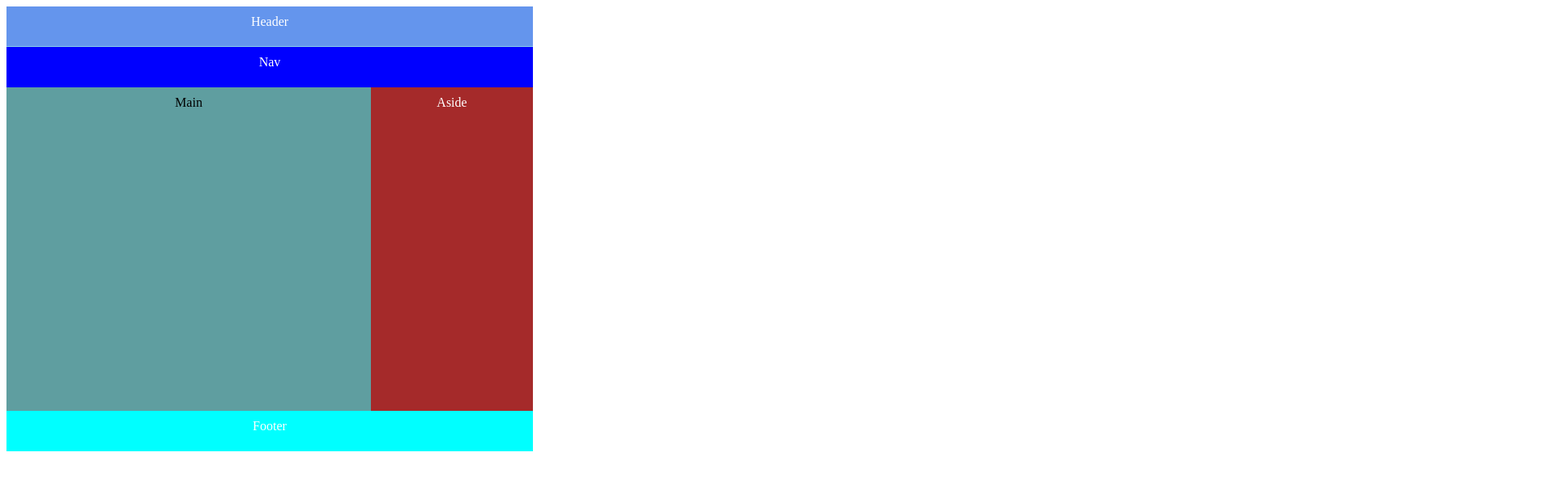
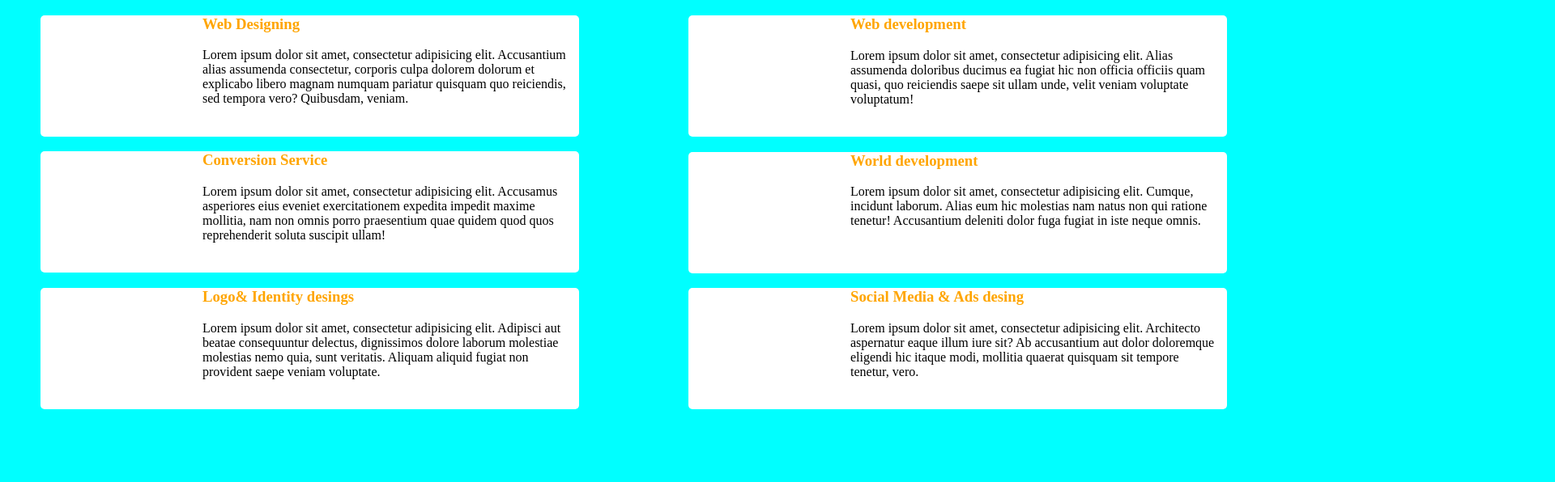
Before and after one commit to Vspooo/Homework, a plain HTML site: page index.html in a window 1280 px wide. Shown: the top 596 px of the page at 81% size, 1920 px wide, since content can reach past the window. Drawn offline with Linux system fonts and the light colour scheme.

Commit message:
bonus homework img.png

```diff
--- a/index.html
+++ b/index.html
@@ -1,23 +1,78 @@
 <!DOCTYPE html>
-<html lang="en">
+<html lang="en" xmlns="http://www.w3.org/1999/html">
 <head>
     <meta charset="UTF-8">
-    <title>Title</title>
-    <link href="style.css"  rel="stylesheet">
+    <title>$Title$</title>
+    <link href="style.css" rel="stylesheet">
 </head>
 <body>
-<div class="head">Header</div>
-<div class="naV">Nav</div>
-<div id="main-aside">
-    <div class="maiN">Main</div>
-    <div class="asIde">Aside</div>
+
+<div class="colum1">
+
+    <div class="web">
+        <h3>Web Designing</h3>
+        <p>Lorem ipsum dolor sit amet, consectetur adipisicing elit. Accusantium alias assumenda consectetur, corporis
+            culpa
+            dolorem dolorum et explicabo libero magnam numquam pariatur quisquam quo reiciendis, sed tempora vero?
+            Quibusdam, veniam.</p>
+
+
+    </div>
+
+
+    <div class="conversion">
+        <h3>Conversion Service</h3>
+        <p>Lorem ipsum dolor sit amet, consectetur adipisicing elit. Accusamus asperiores eius eveniet exercitationem
+            expedita impedit maxime mollitia, nam non omnis porro praesentium quae quidem quod quos reprehenderit soluta
+            suscipit ullam!</p>
+
+
+    </div>
+
+
+    <div class="logo-identity-desing">
+        <h3>Logo& Identity desings</h3>
+        <p>Lorem ipsum dolor sit amet, consectetur adipisicing elit. Adipisci aut beatae consequuntur delectus,
+            dignissimos
+            dolore laborum molestiae molestias nemo quia, sunt veritatis. Aliquam aliquid fugiat non provident saepe
+            veniam
+            voluptate.</p>
+
+    </div>
+
+</div>
+
+<div class="colum2">
+
+
+    <div class="web-development">
+        <h3>Web development</h3>
+        <p>Lorem ipsum dolor sit amet, consectetur adipisicing elit. Alias assumenda doloribus ducimus ea fugiat hic non
+            officia officiis quam quasi, quo reiciendis saepe sit ullam unde, velit veniam voluptate voluptatum!
+        </p>
+
+
+    </div>
+
+    <div class="world-development">
+        <h3>World development</h3>
+        <p>Lorem ipsum dolor sit amet, consectetur adipisicing elit. Cumque, incidunt laborum. Alias eum hic molestias
+            nam natus non qui ratione tenetur! Accusantium deleniti dolor fuga fugiat in iste neque omnis.</p>
+
+    </div>
+
+
+    <div class="social-media-ads-desing">
+        <h3>Social Media & Ads desing</h3>
+        <p>Lorem ipsum dolor sit amet, consectetur adipisicing elit. Architecto aspernatur eaque illum iure sit? Ab
+            accusantium aut dolor doloremque eligendi hic itaque modi, mollitia quaerat quisquam sit tempore tenetur,
+            vero.</p>
+
+    </div>
 
 
 </div>
 
-<div class="fooTer">Footer</div>
-
-
 
 </body>
 </html>
--- a/style.css
+++ b/style.css
@@ -1,68 +1,85 @@
-.head {
-    width: 650px;
-    height: 50px;
-    border-bottom: 1px solid skyblue;
-    background-color: cornflowerblue;
-    color: white;
-    text-align: center;
-    box-sizing: border-box;
-    padding-top: 10px;
-    padding-bottom: 10px;
+body{
+    background-color: cyan;
+   margin-left: 50px;
+}
+
+.colum1 {
+    flex-direction: column;
+  position: relative;
+
 
 }
-
-.naV {
-    width: 650px;
-    height: 50px;
-    background-color: blue;
-    color: white;
-    text-align: center;
-    box-sizing: border-box;
-    padding-top: 10px ;
-    padding-bottom: 10px ;
+.colum2 {
+    flex-direction: column;
+  position: relative;
+    bottom: 506px;
+    left: 800px;
 }
 
-.maiN {
+.web{
     width: 450px;
-    height: 400px;
-    background-color: cadetblue;
-    color: black;
-    text-align: center;
-    box-sizing: border-box;
-    padding-top: 10px ;
-    padding-bottom: 10px ;
+    height: 150px;
+   background-color: white;
+    padding-left: 200px;
+    padding-right: 15px;
+   border-radius: 5px;
 }
 
-
-.asIde {
-    width: 200px;
-    height: 400px;
-    background-color: brown;
-    color: white;
-    text-align: center;
-    box-sizing: border-box;
-    padding-top: 10px ;
-    padding-bottom: 10px ;
+h3 {
+    color: orange;
 
 
 }
 
+.conversion {
+    width: 450px;
+    height: 150px;
+    background-color: white;
+    padding-left: 200px;
+    padding-right: 15px ;
+    border-radius: 5px;
 
-#main-aside {
-    display: flex;
+}
+
+
+.logo-identity-desing {
+    width: 450px;
+    height: 150px;
+    background-color: white;
+    padding-left: 200px;
+    padding-right: 15px;
+    border-radius: 5px;
 
 
 }
 
-.fooTer{
-    width: 650px;
-    height: 50px;
-    background-color: cyan;
-    color: white;
-    text-align: center;
-    box-sizing: border-box;
-    padding-top: 10px ;
-    padding-bottom: 10px ;
+.web-development {
+    width: 450px;
+    height: 150px;
+    background-color: white;
+    padding-left: 200px;
+    padding-right: 15px;
+    border-radius: 5px;
+    flex-direction: row ;
+
+}
+
+.world-development {
+    width: 450px;
+    height: 150px;
+    background-color: white;
+    padding-left: 200px;
+    padding-right: 15px;
+    border-radius: 5px;
 
 
 }
+
+.social-media-ads-desing {
+    width: 450px;
+    height: 150px;
+    background-color: white;
+    padding-left: 200px;
+    padding-right: 15px;
+    border-radius: 5px;
+}
```
Also changed, not shown: 1 other file.
